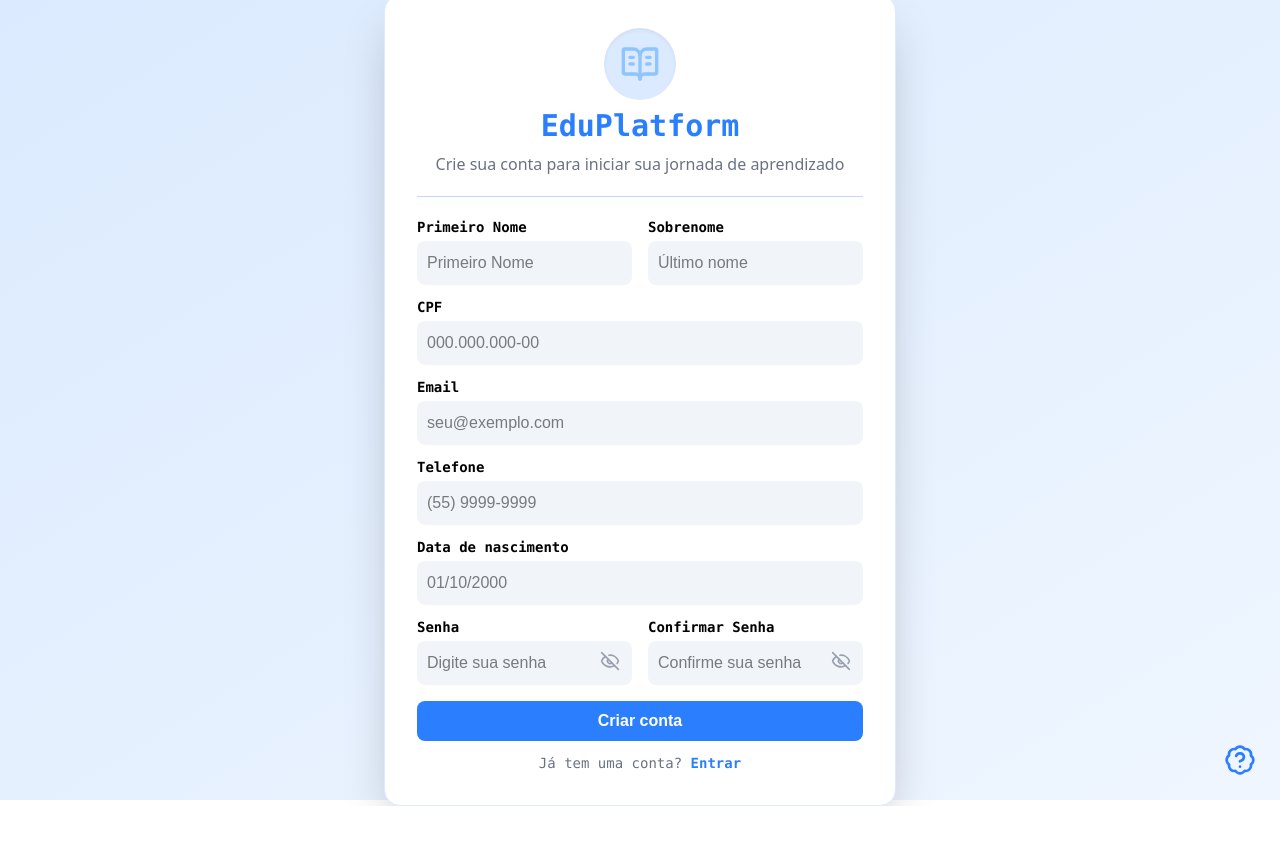
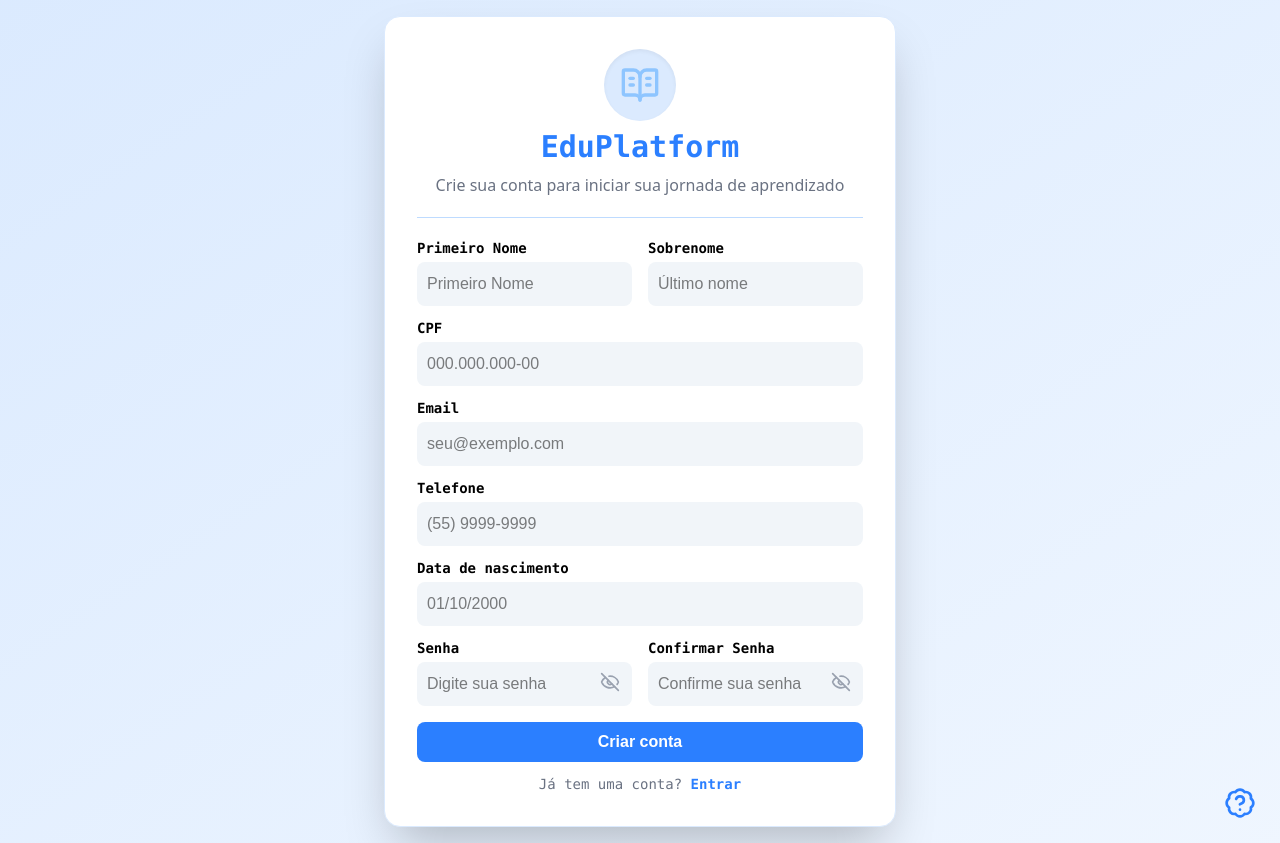
Before and after one commit to Thalisson-Souza/bse-platform, a Next.js app: page /signup in a window 1280 px wide. Before the commit the page ends 806 px from the top, so only its background shows below. Built offline with nearby package versions, Linux system fonts and the light colour scheme.

Commit message:
fix (signup): fix component layout

```diff
--- a/src/app/signup/page.tsx
+++ b/src/app/signup/page.tsx
@@ -8,7 +8,7 @@ export default function SignUp() {
   const [showConfirmPassword, setShowConfirmPassword] = useState(false);
 
   return (
-    <div className="relative flex h-screen items-center justify-center bg-gradient-to-br from-blue-100 to-blue-50">
+    <div className="relative flex min-h-screen items-center p-4 justify-center bg-gradient-to-br from-blue-100 to-blue-50">
       <div className="w-full rounded-2xl max-w-lg p-8 bg-white shadow-2xl border border-blue-100">
         <div className="flex flex-col items-center gap-2">
           <div className="flex items-center justify-center rounded-full bg-blue-100 p-4 shadow-inner">
```
